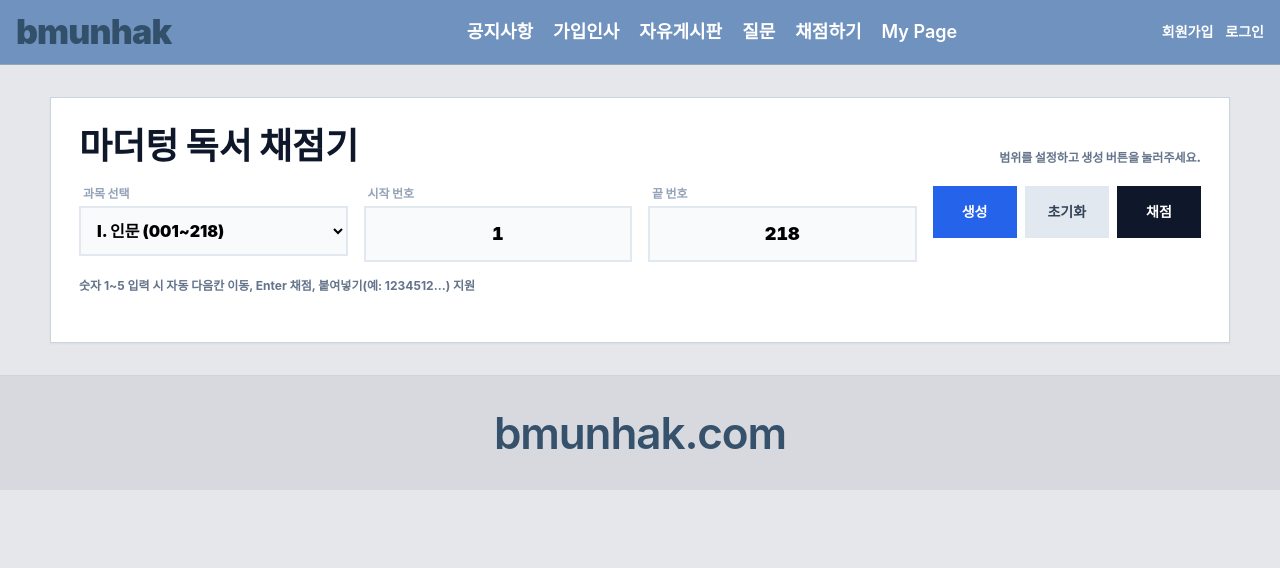
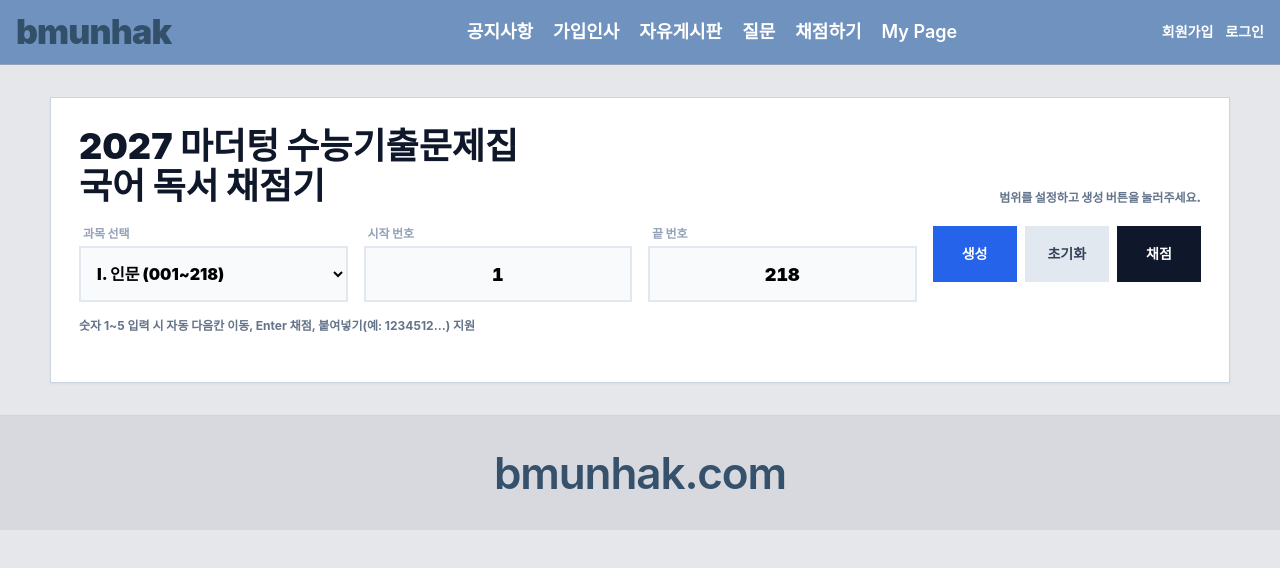
Before and after one commit to Ladakh-39/bmunhak.com, a website: page grader.html in a window 1280 px wide. Drawn offline with nearby package versions, Linux system fonts and the light colour scheme; a web font is replaced by a local one.

Commit message:
Update grader.html

```diff
--- a/grader.html
+++ b/grader.html
@@ -61,7 +61,7 @@
     <section class="mx-auto max-w-[1180px] border border-slate-300 bg-white p-5 shadow-sm md:p-7">
         <div class="mb-5 flex flex-wrap items-end gap-4">
             <div>
-                <h1 class="text-3xl font-black text-slate-900 md:text-4xl">마더텅 독서 채점기</h1>
+                <h1 class="text-3xl font-black text-slate-900 md:text-4xl">2027 마더텅 수능기출문제집<br />국어 독서 채점기</h1>
             </div>
             <div id="statusMsg" class="ml-auto text-xs font-black text-slate-500"></div>
         </div>
@@ -69,7 +69,7 @@
         <div class="grid grid-cols-1 gap-4 md:grid-cols-4">
             <div>
                 <label for="subjectSelect" class="mb-1 ml-1 block text-xs font-black text-slate-400">과목 선택</label>
-                <select id="subjectSelect" class="w-full border-2 border-slate-200 bg-slate-50 p-3 text-base font-black outline-none focus:border-blue-500">
+                <select id="subjectSelect" class="h-14 w-full border-2 border-slate-200 bg-slate-50 px-3 text-base font-black outline-none focus:border-blue-500">
                     <option value="humanities">Ⅰ. 인문 (001~218)</option>
                     <option value="social">Ⅱ. 사회 (001~157)</option>
                     <option value="science">Ⅲ. 과학 (001~099)</option>
@@ -82,16 +82,16 @@
             </div>
             <div>
                 <label for="startQ" class="mb-1 ml-1 block text-xs font-black text-slate-400">시작 번호</label>
-                <input id="startQ" type="number" inputmode="numeric" class="mono w-full border-2 border-slate-200 bg-slate-50 p-3 text-center text-lg font-black outline-none focus:border-blue-500" />
+                <input id="startQ" type="number" inputmode="numeric" class="mono h-14 w-full border-2 border-slate-200 bg-slate-50 px-3 text-center text-lg font-black outline-none focus:border-blue-500" />
             </div>
             <div>
                 <label for="endQ" class="mb-1 ml-1 block text-xs font-black text-slate-400">끝 번호</label>
-                <input id="endQ" type="number" inputmode="numeric" class="mono w-full border-2 border-slate-200 bg-slate-50 p-3 text-center text-lg font-black outline-none focus:border-blue-500" />
+                <input id="endQ" type="number" inputmode="numeric" class="mono h-14 w-full border-2 border-slate-200 bg-slate-50 px-3 text-center text-lg font-black outline-none focus:border-blue-500" />
             </div>
             <div class="grid grid-cols-3 gap-2">
-                <button id="btnBuild" type="button" class="bg-blue-600 px-3 h-[52px] text-sm font-black text-white hover:bg-blue-700">생성</button>
-                <button id="btnClear" type="button" class="bg-slate-200 px-3 h-[52px] text-sm font-black text-slate-700 hover:bg-slate-300">초기화</button>
-                <button id="btnGrade" type="button" class="bg-slate-900 px-3 h-[52px] text-sm font-black text-white hover:bg-black" disabled>채점</button>
+                <button id="btnBuild" type="button" class="h-14 bg-blue-600 px-3 text-sm font-black text-white hover:bg-blue-700">생성</button>
+                <button id="btnClear" type="button" class="h-14 bg-slate-200 px-3 text-sm font-black text-slate-700 hover:bg-slate-300">초기화</button>
+                <button id="btnGrade" type="button" class="h-14 bg-slate-900 px-3 text-sm font-black text-white hover:bg-black" disabled>채점</button>
             </div>
         </div>
 
```
